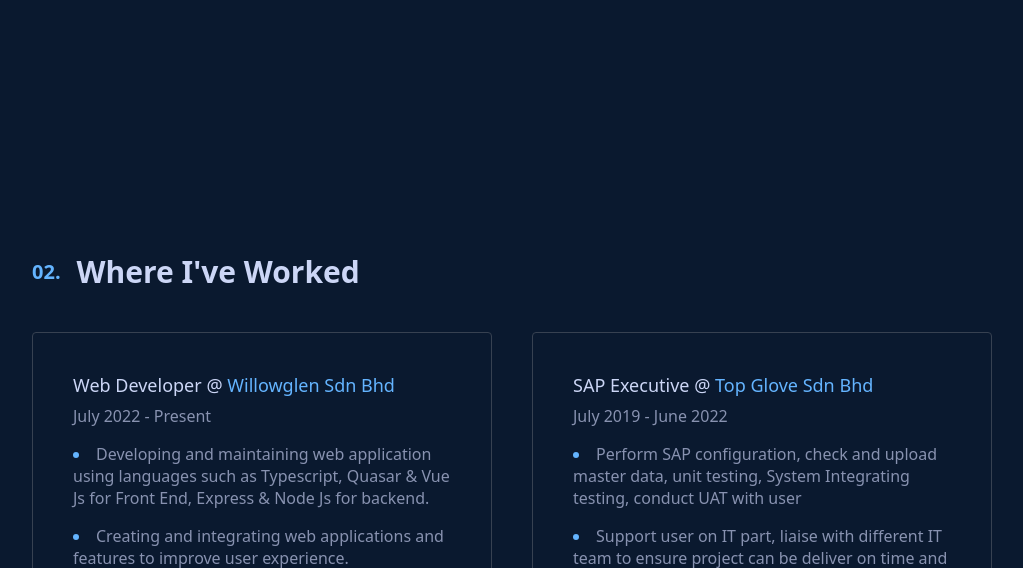
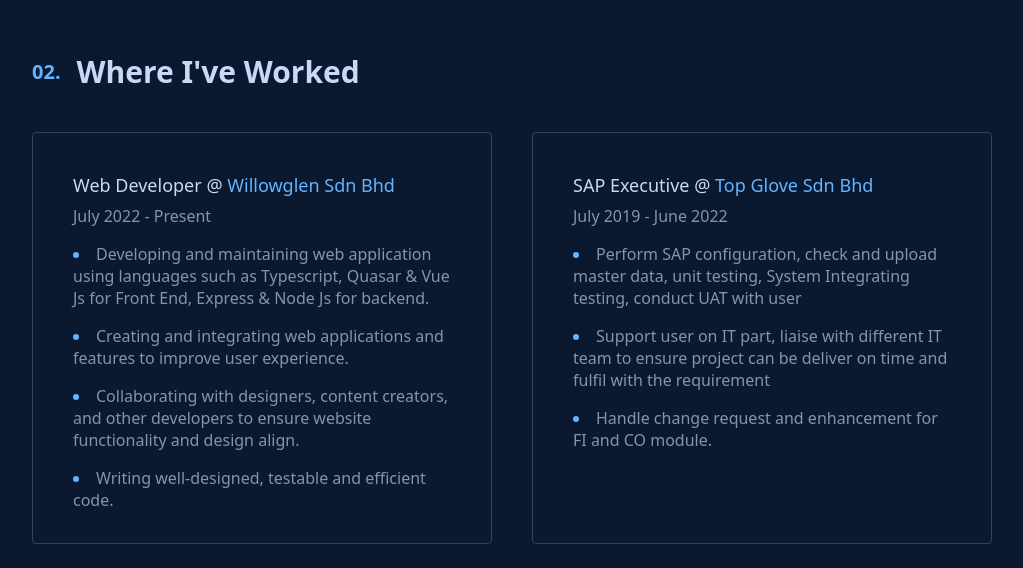
Before and after one commit to YQWOH/portfolio, a Vue app: page / in a window 1280 px wide. Shown: the part 2152-2720 px from the top of the page, without its empty margins (128-1151 px from the left). Built offline with nearby package versions, Linux system fonts and the light colour scheme.

Commit message:
Update Experience.vue

```diff
--- a/src/components/Experience.vue
+++ b/src/components/Experience.vue
@@ -53,7 +53,7 @@
     display: flex;
     flex-direction: column;
     justify-content: center;
-    margin-top: 500px;
+    margin-top: 300px;
 }
 
 .experience__section > * + * {
```
